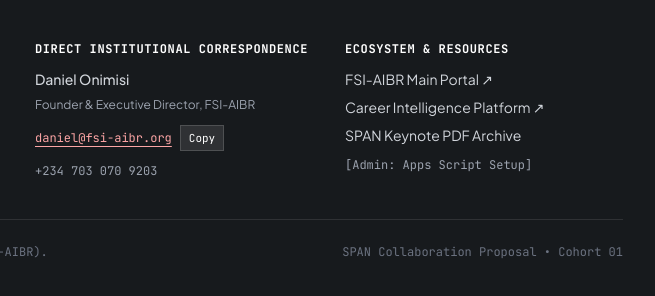
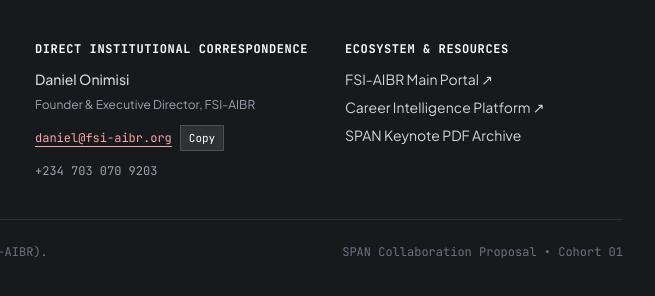
Before and after one commit to CoolBridge/AI_Physiology_Training, a plain HTML site: page index.html in a window 1280 px wide. Shown: the part 4220-4516 px from the top of the page, 625-1280 px from the left. Drawn offline with nearby package versions, Linux system fonts and the light colour scheme.

Commit message:
Remove admin button from index.html
Removed the admin button from the HTML.

```diff
--- a/index.html
+++ b/index.html
@@ -1160,9 +1160,7 @@ function sendInstitutionalConfirmationEmail(data) {
                 </a>
               </li>
               <li>
-                <button id="openAdminModalBtn" type="button" class="font-mono text-xs text-gray-400 hover:text-red-300 transition-colors cursor-pointer">
-                  [Admin: Apps Script Setup]
-                </button>
+
               </li>
             </ul>
           </div>
```
